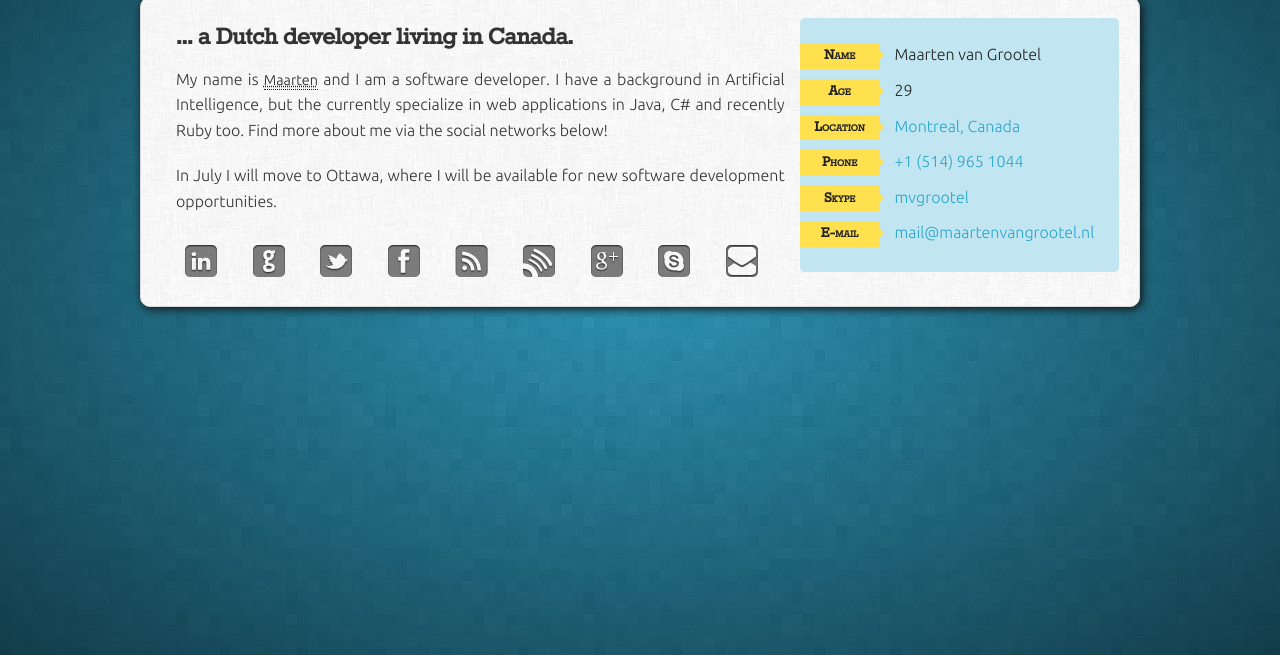
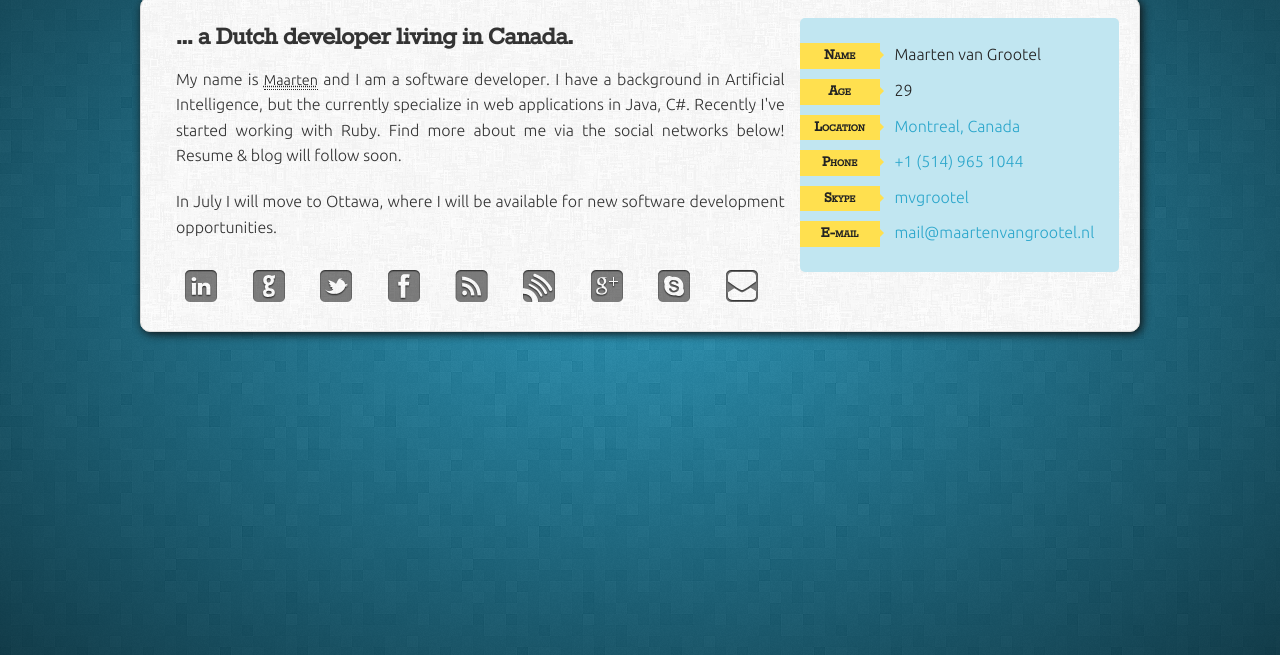
Before and after one commit to maartenvg/vcard, a plain HTML site: page index.html in a window 1280 px wide. Shown: the part 145-800 px from the top of the page. Drawn offline with nearby package versions, Linux system fonts and the light colour scheme; files that its build step writes are made by us from their sources.

Commit message:
Textual change

```diff
--- a/index.html
+++ b/index.html
@@ -33,9 +33,9 @@
       <div class="small-12 large-8 columns">
         <h3>... a Dutch developer living in Canada.</h3>
         <p>
-          My name is <abbr title="Pronounced as /'maːrtə(n)/, but you can call me Martin">Maarten</abbr> and I am a software developer.
-          I have a background in Artificial Intelligence, but the currently specialize in web applications in Java, C# and recently Ruby too.
-          Find more about me via the social networks below!
+          My name is <abbr title="Pronounced as /'maːrtə(n)/, but feel free to call me Martin">Maarten</abbr> and I am a software developer.
+          I have a background in Artificial Intelligence, but the currently specialize in web applications in Java, C#. Recently I've started working with Ruby.
+          Find more about me via the social networks below! Resume & blog will follow soon.
         </p>
         <p>
           In July I will move to Ottawa, where I will be available for new software development opportunities.
```
